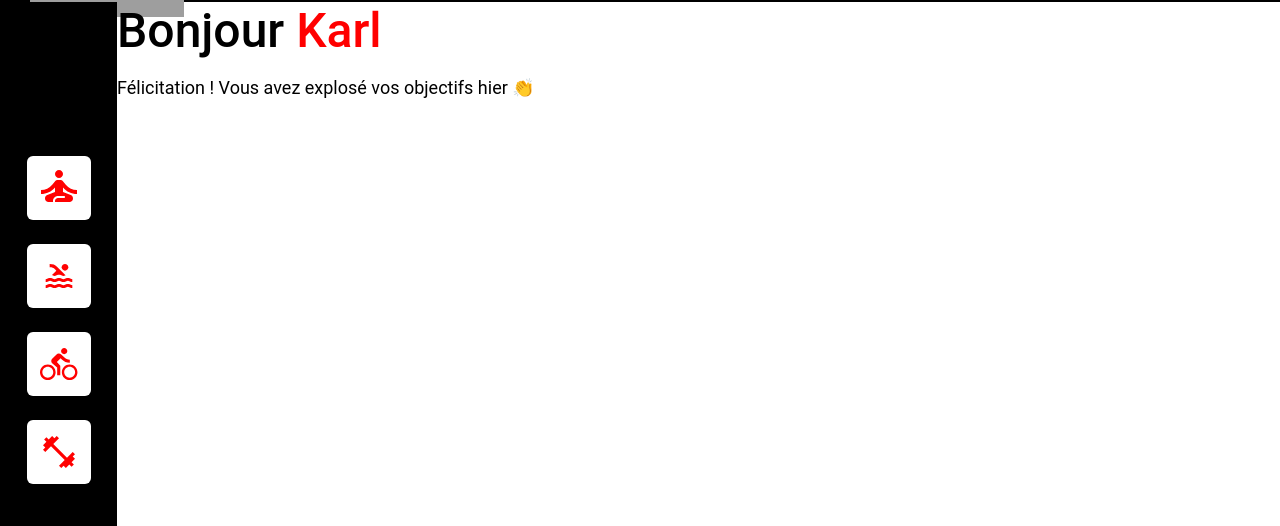
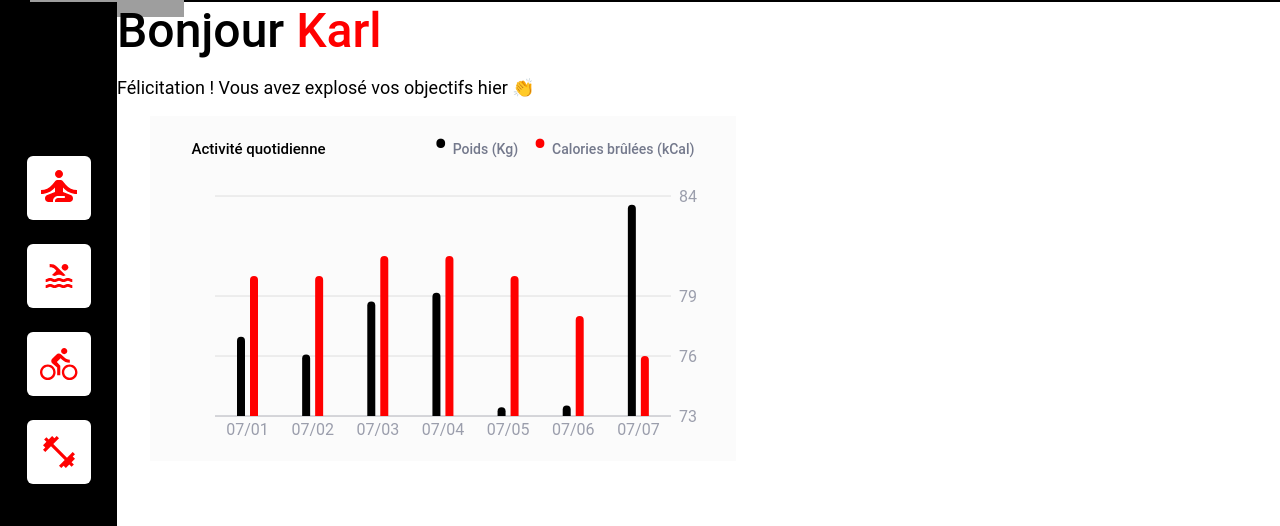
Before and after one commit to Stevens-Mark/StevensMark_P12_08112021, a React (Create React App) app: page /user/12/ in a window 1280 px wide. Shown: the part 89-615 px from the top of the page. Built offline with nearby package versions, Linux system fonts and the light colour scheme; grey boxes are pictures that could not be loaded.

Commit message:
Activity barchart

```diff
--- a/package.json
+++ b/package.json
@@ -11,6 +11,7 @@
     "react-dom": "^17.0.2",
     "react-router-dom": "5.2.0",
     "react-scripts": "4.0.3",
+    "recharts": "^2.1.6",
     "styled-components": "^5.3.3",
     "web-vitals": "^1.0.1"
   },
--- /dev/null
+++ b/src/components/Activity.jsx
@@ -0,0 +1,211 @@
+import { useParams } from 'react-router'
+import { useFetch } from '../utils/hooks'
+import styled from 'styled-components'
+import colors from '../utils/style/colors'
+import LoadingIcon from '../components/LoadingIcon'
+
+// import Rechart items
+import {
+    BarChart,
+    Bar,
+    XAxis,
+    YAxis,
+    CartesianGrid,
+    Tooltip,
+    ResponsiveContainer
+  } from "recharts";
+
+/**
+ * CSS for component using styled.components
+ */
+ const ActivityChartWrapper = styled.div`
+    background: ${colors.backgroundLight};
+    margin-left: 150px;
+    height: 335px;
+    width: 45%;
+    padding: 5px;
+`;
+
+const ActivityHeading = styled.div`
+  display: flex;
+  align-items: center;
+  justify-content: space-around;
+  color: #74798C;
+  font-size: 14px;
+  font-weight: 500;
+
+  h1 {
+    color: black;
+    font-size: 15px;
+    font-weight: 500;
+    margin-right:20px;
+  }
+`;
+
+const ActivityLegend= styled.div`
+  display: flex;
+  align-items: center;
+`;
+
+const BulletOne = styled.span`
+    font-size: 40px;
+    font-weight: 500;
+    color: ${colors.primary};
+    margin-bottom: 8px;
+    margin-left: 15px;
+    margin-right: 5px;
+`;
+
+const BulletTwo = styled.span`
+    font-size: 40px;
+    font-weight: 500;
+    color: ${colors.secondary};
+    margin-bottom: 8px;
+    margin-left: 15px;
+    margin-right: 5px;
+`;
+
+const ToolTipLabel = styled.div`
+    color: ${colors.tertiary};
+    background: ${colors.primary};
+    font-size: 7px;
+    font-weight: 500;
+    padding: 5px;
+`;
+
+/**
+ * Format date on X axis from yyyy-mm-dd to dd/mm
+ * @function TranformDate
+ * @param {string} tickItem
+ * @returns {string} formattedDate
+ */
+ function TranformDate(tickItem) {
+  let formattedDate = ''
+
+  if (tickItem) {
+    let parts = tickItem.split('-')
+    formattedDate = `${parts[1]}/${parts[2]}`
+  }
+  return formattedDate
+}
+
+/**
+ * Displays the tooltip (kg/kCal) information when user hovers on barchart
+ * @function CustomTooltip
+ * @param {boolean} active: inital value false / becomes true when hover on barchart
+ * @param {array} payload: contains data to be displayed on hover
+ * @returns {JSX}
+ */
+const CustomTooltip = ({ active, payload }) => {
+  if (active && payload && payload.length) {
+    return (
+      <ToolTipLabel>
+        <p>{`${payload[0].value} kCal` }</p>
+        <p>{`${payload[1].value} Kg`}</p>
+      </ToolTipLabel>
+    )
+  }
+  return null;
+}
+
+/**
+ * Fetch() the user's data for their Activities
+ * Display it in a BarChart with Weight & Calories burned
+ * @function Activity
+ * @returns {JSX} Activity Bar chart
+ */
+export default function Activity() {
+  // Get ID from URL param
+    const  userId  = useParams().id
+
+    const mockActivityData = `../${userId}/activity.json`
+
+    // const activity =`http://localhost:3000/user/${userId}/activity`
+
+    // Fetch the data using HOOK useFetch
+    // @returns @param {object} data, {boolean} isLoading and {boolean} error
+    const { data, isLoading, error } = useFetch(mockActivityData)
+    if (error) {
+      return <span>Il y a un problème</span>
+    }
+
+    if (isLoading) {
+        return (
+          <LoadingIcon />
+        )
+    }
+    else {
+      const sessions = data.data.sessions
+    // Display Activity chart using RECHARTS
+    return (
+      <ActivityChartWrapper>
+        <ActivityHeading>
+          <h1>Activité quotidienne</h1>
+            <ActivityLegend>
+              <BulletTwo>•</BulletTwo>	Poids (Kg)
+              <BulletOne>•</BulletOne> Calories brûlées (kCal)
+            </ActivityLegend>
+        </ActivityHeading>
+
+        <ResponsiveContainer width="100%" height={300}>
+            <BarChart
+              data={sessions}
+              margin={{
+                top: 20,
+                right: 0,
+                left: 0,
+                bottom: 30,
+              }}
+              barGap={5}>
+
+              <XAxis
+                dataKey='day'
+                tickFormatter={TranformDate}
+                stroke= {`${colors.barChartText}`}
+                tickLine={false} />
+
+              <YAxis
+                yAxisId='poids'
+                stroke={`${colors.barChartText}`}
+                orientation='right'
+                axisLine={false}
+                tickLine={false}
+                domain={['dataMin -3', 'dataMax + 3']}  />
+
+              <YAxis
+                yAxisId='calories'
+                tick={false}
+                orientation='left'
+                axisLine={false}
+                tickLine={false}
+                domain={['dataMin -10', 'dataMax + 10']} />
+
+              <Tooltip
+                content={<CustomTooltip />}
+                cursor={{fill: `${colors.barChartToolTip}`}} />
+
+              <CartesianGrid
+                stroke={`${colors.barChartGridStroke}`}
+                vertical={false} />
+
+              <Bar
+                yAxisId='calories'
+                name='kCal'
+                dataKey='calories'
+                fill={`${colors.secondary}`}
+                barSize={8}
+                radius={[50, 50, 0, 0]} />
+
+              <Bar
+                yAxisId='poids'
+                name='kg'
+                dataKey='kilogram'
+                fill={`${colors.primary}`}
+                barSize={8}
+                radius={[50, 50, 0, 0]} />
+            </BarChart>
+        </ResponsiveContainer>
+      </ActivityChartWrapper>
+      )
+    }
+  }
--- a/src/components/Header.jsx
+++ b/src/components/Header.jsx
@@ -1,7 +1,12 @@
 import { Link } from 'react-router-dom'
+import styled from 'styled-components'
+import colors from '../utils/style/colors';
+// logo imports
 import logo from '../assets/logo/sportsSee_logo.svg'
-import styled from 'styled-components';
 
+/**
+ * CSS for the component using styled.components
+ */
 
 const Image = styled.img`
   width: clamp(5rem, 12vw, 10rem);
@@ -24,14 +29,21 @@ const LINK = styled(Link)`
   text-decoration: none;
   cursor: pointer;
   font-weight: 500;
-  color: #fff;
+  color:  ${colors.tertiary};
+
   padding: 5px;
   font-size: clamp(0.75rem, 1.667vw, 2rem);
 
-    &:hover {
+  &:hover {
       text-decoration: underline;
     }
 `;
+
+/**
+ * Component to render the Header
+ * @function Header
+ * @returns (JSX)
+ */
 
 export default function Header() {
 
--- /dev/null
+++ b/src/components/LoadingIcon.jsx
@@ -0,0 +1,49 @@
+import colors from '../utils/style/colors'
+import styled, { keyframes } from 'styled-components'
+
+/**
+ * Keyframe for Loader component
+ */
+const rotate = keyframes`
+  from {
+    transform: rotate(0deg);
+  }
+
+  to {
+    transform: rotate(360deg);
+  }
+`;
+
+/**
+ * CSS for the Loader component
+ */
+const Loader = styled.div`
+  padding: 50px;
+  border: 20px solid ${colors.primary};
+  animation: ${rotate} 1s infinite linear;
+  border-bottom-color: transparent;
+  border-radius: 106px;
+  height: 0;
+  width: 0;
+`;
+
+const LoaderWrapper = styled.div`
+  display: flex;
+  justify-content: center;
+  align-items: center;
+  margin-left: 117px;
+  height: 90vh;
+`;
+
+/**
+ * Renders a loading icon (turning semi-circle)
+ * @function LoadingIcon
+ * @returns {JSX}
+ */
+export default function LoadingIcon() {
+    return (
+        <LoaderWrapper>
+          <Loader />
+        </LoaderWrapper>
+    )
+}
--- a/src/pages/User.jsx
+++ b/src/pages/User.jsx
@@ -1,26 +1,23 @@
 
-import { useParams } from 'react-router';
+import { useParams } from 'react-router'
 import styled from 'styled-components'
-import { Loader } from '../utils/style/Atoms'
+import colors from '../utils/style/colors'
 import { useFetch } from '../utils/hooks'
-import colors from '../utils/style/colors';
+import LoadingIcon from '../components/LoadingIcon'
+import Activity from '../components/Activity'
 
 
-const LoaderWrapper = styled.div`
-  display: flex;
-  justify-content: center;
-  align-items: center;
-  margin-left: 117px;
-  height: 90vh;
-`;
+/**
+ * CSS for component using styled.components
+ */
 
 const ErrorWrapper = styled.span`
-  color: #000;
+  color: ${colors.secondary};
   margin-left: 117px;
 `;
 
 const Welcome = styled.div`
-  color: #000;
+  color: ${colors.secondary};
   margin-left: 117px;
 
   h1 {
@@ -40,6 +37,12 @@ const Welcome = styled.div`
   }
 `;
 
+/**
+ *
+ * @function User
+ * @returns {JSX}
+ */
+
 export default function User() {
 
   const  userId  = useParams().id
@@ -58,9 +61,7 @@ export default function User() {
 
   if (isLoading) {
       return (
-        <LoaderWrapper>
-        <Loader />
-      </LoaderWrapper>
+        <LoadingIcon />
       )
   }
   else {
@@ -72,6 +73,7 @@ export default function User() {
               <h1>Bonjour <span>{details.userInfos.firstName}</span></h1>
               <p>Félicitation ! Vous avez explosé vos objectifs hier 👏</p>
           </Welcome>
+          <Activity />
       </div>
     )
   }
--- a/src/utils/style/Atoms.jsx
+++ /dev/null
@@ -1,22 +0,0 @@
-import colors from './colors'
-import styled, { keyframes } from 'styled-components'
-
-const rotate = keyframes`
-  from {
-    transform: rotate(0deg);
-  }
-
-  to {
-    transform: rotate(360deg);
-  }
-`
-
-export const Loader = styled.div`
-  padding: 50px;
-  border: 20px solid ${colors.primary};
-  animation: ${rotate} 1s infinite linear;
-  border-bottom-color: transparent;
-  border-radius: 106px;
-  height: 0;
-  width: 0;
-`
--- a/src/utils/style/colors.js
+++ b/src/utils/style/colors.js
@@ -1,9 +1,14 @@
+// colors used on the website
+
 const colors = {
   primary: '#FF0000',
-  // secondary: '#8186A0',
-  // backgroundLight: '#F9F9FC',
-  // backgroundDark: '#4F4C6B',
-  // dark: '#2F2E41',
+  secondary: '#000',
+  tertiary: '#fff',
+  backgroundLight: '#FBFBFB',
+  barChartText: '#9B9EAC',
+  barChartGridStroke: '#DEDEDE',
+  barChartToolTip: '#C4C4C480',
+
 }
 
 export default colors
```
Also changed, not shown: src/App.js (+9 -6 lines), src/components/SideNav.jsx (+10 -1 lines), src/pages/Error.jsx (+9 -1 lines), src/utils/hooks/index.jsx (+8 -1 lines), 2 other files (tests, documents, lock files or other folders).
